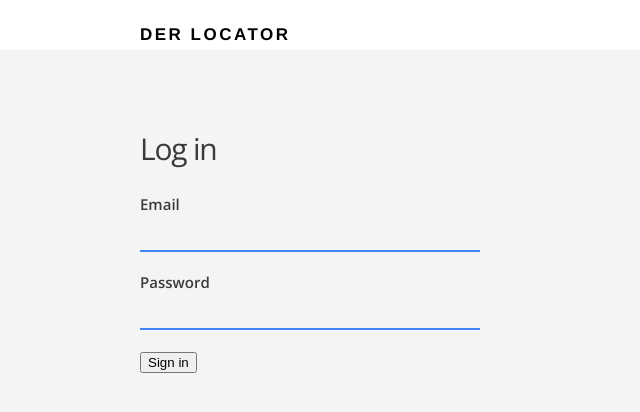
After one commit to s-monk/learningflask, a Flask app: page /login in a window 1280 px wide. The commit adds this page. Shown: the top 412 px of the page, without its empty margins (0-640 px from the left). Run offline with Flask 2, Linux system fonts and the light colour scheme; some libraries are stand-ins or nearby versions.

Commit message:
final form complete

```diff
--- a/forms.py
+++ b/forms.py
@@ -5,6 +5,15 @@ from wtforms.validators import DataRequired, Email, Length
 class SignupForm(Form):
     first_name = StringField('First name', validators=[DataRequired("You did not enter your first name")])
     last_name = StringField('Last name', validators=[DataRequired("You did not enter your last name")])
-    email = StringField('Email', validators=[DataRequired("You did not enter you email"), Email("Please enter a valid email address.")])
+    email = StringField('Email', validators=[DataRequired("You did not enter your email"), Email("Please enter a valid email address.")])
     password = PasswordField('Password', validators=[DataRequired("You cannot signup without a password!"), Length(min=6, message="Password must be at least 6 characters")])
     submit = SubmitField('Sign up')
+
+class LoginForm(Form):
+    email = StringField('Email', validators=[DataRequired("Please enter your email"), Email("Please enter a valid email address.")])
+    password = PasswordField('Password', validators=[DataRequired("Please enter your password!")])
+    submit = SubmitField('Sign in')
+
+class AddressForm(Form):
+    address = StringField('Address', validators=[DataRequired('Please enter an address.')])
+    submit = SubmitField('Search')
--- a/routes.py
+++ b/routes.py
@@ -1,6 +1,6 @@
-from flask import Flask, render_template, request
-from models import db, User
-from forms import SignupForm
+from flask import Flask, render_template, request, session, redirect, url_for
+from models import db, User, Place
+from forms import SignupForm, LoginForm, AddressForm
 
 app = Flask(__name__)
 
@@ -19,6 +19,10 @@ def about():
 
 @app.route("/signup", methods=['GET', 'POST'])
 def signup():
+
+    if 'email' in session:
+        return redirect(url_for('home'))
+
     form = SignupForm()
 
     if request.method == 'POST':
@@ -28,11 +32,70 @@ def signup():
             newuser = User(form.first_name.data, form.last_name.data, form.email.data, form.password.data)
             db.session.add(newuser)
             db.session.commit()
-            return "Success!"
+
+            session['email'] = newuser.email
+            return redirect(url_for('home'))
 
     elif request.method == 'GET':
         return render_template('signup.html', form=form)
 
+@app.route("/login", methods=['GET', 'POST'])
+def login():
+
+    if 'email' in session:
+        return redirect(url_for('home'))
+
+    form = LoginForm()
+
+    if request.method == 'POST':
+        if form.validate()==False:
+            return render_template("login.html", form=form)
+        else:
+            email = form.email.data
+            password = form.password.data
+
+            user = User.query.filter_by(email=email).first()
+            if user is not None and user.check_password(password):
+                session['email'] = form.email.data
+                return redirect(url_for('home'))
+            else:
+                return redirect(url_for('login'))
+
+    elif request.method=='GET':
+        return render_template('login.html', form=form)
+
+@app.route("/logout")
+def logout():
+    session.pop('email', None)
+    return redirect(url_for('index'))
+
+@app.route("/home", methods=['GET', 'POST'])
+def home():
+    if 'email' not in session:
+        return redirect(url_for('login'))
+
+    form = AddressForm()
+
+    places = []
+    my_coordinates = (37.4221, -122.0844)
+
+    if request.method == 'POST':
+        if form.validate() == False:
+            return render_template(url_for('home.html', form=form))
+        else:
+            #get the address
+            address = form.address.data
+            #query for places around it
+            p = Place()
+            my_coordinates = p.address_to_latlng(address)
+            places = p.query(address)
+            #return those resuls
+            return render_template('home.html', form=form, my_coordinates=my_coordinates, places=places)
+    elif request.method == 'GET':
+        return render_template("home.html", form=form, my_coordinates=my_coordinates, places=places)
+
+
+    return render_template("home.html")
 
 if __name__ == "__main__":
     app.run(debug=True)
--- a/templates/index.html
+++ b/templates/index.html
@@ -5,8 +5,8 @@
         <div class="container">
             <div class="section-content">
                 <h2>Discover place near you!</h2>
-                <a href="#" class="btn-primary">Sign up</a>
-                <a href="{{ url_for('about')}} " class="btn-secondary">Learn more</a>
+                <a href="{{ url_for('signup')}}" class="btn-primary">Sign up</a>
+                <a href="{{ url_for('about')}}" class="btn-secondary">Learn more</a>
             </div>
 
             <div class="section-device">
--- a/templates/layout.html
+++ b/templates/layout.html
@@ -3,11 +3,14 @@
     <head>
         <link rel="stylesheet" href="http://fonts.googleapis.com/css?family=Open+Sans:300,400,600">
         <link rel="stylesheet" href="{{ url_for('static', filename='css/main.css') }}">
+
+        <link rel="stylesheet" href="http://cdnjs.cloudflare.com/ajax/libs/leaflet/0.7.3/leaflet.css" />
+    <script src="http://cdnjs.cloudflare.com/ajax/libs/leaflet/0.7.3/leaflet.js"></script>
     </head>
     <body>
         <header>
             <div class="container">
-                <h1 class="title">Learning Flask</h1>
+                <h1 class="title">Der Locator</h1>
             </div>
         </header>
 
--- /dev/null
+++ b/templates/login.html
@@ -0,0 +1,40 @@
+{% extends "layout.html" %}
+
+{% block content %}
+  <main class="container signup-section">
+    <div class="section-content">
+        <h2>Log in</h2>
+
+        <form method="POST" action="/login">
+            {{ form.hidden_tag() }}
+
+            <div class="form-group">
+                {{ form.email.label }}
+
+                {% if form.email.errors %}
+                    {% for error in form.email.errors %}
+                        <p class="error-message">{{ error}}</p>
+                    {% endfor %}
+                {% endif %}
+
+                {{ form.email }}
+            </div>
+
+            <div class="form-group">
+                {{ form.password.label }}
+
+                {% if form.password.errors %}
+                    {% for error in form.password.errors %}
+                        <p class="error-message">{{ error}}</p>
+                    {% endfor %}
+                {% endif %}
+
+                {{ form.password }}
+            </div>
+
+            {{ form.submit(class="btn-priamry") }}
+
+        </form>
+    </div>
+  </main>
+{% endblock%}
```
Also changed, not shown: models.py (+67 -16 lines), templates/home.html (added, +69 -0 lines).
